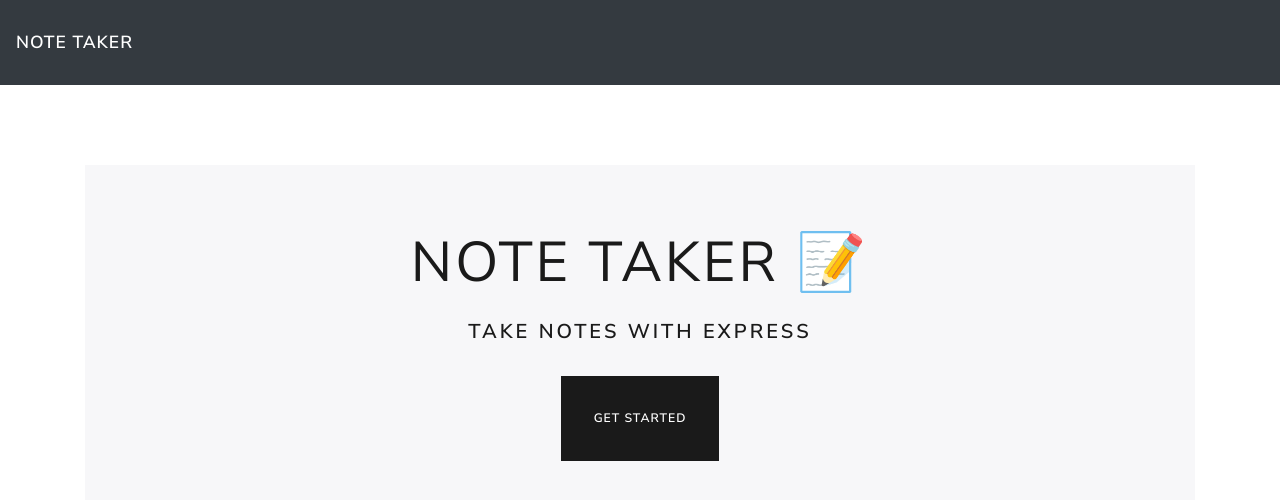
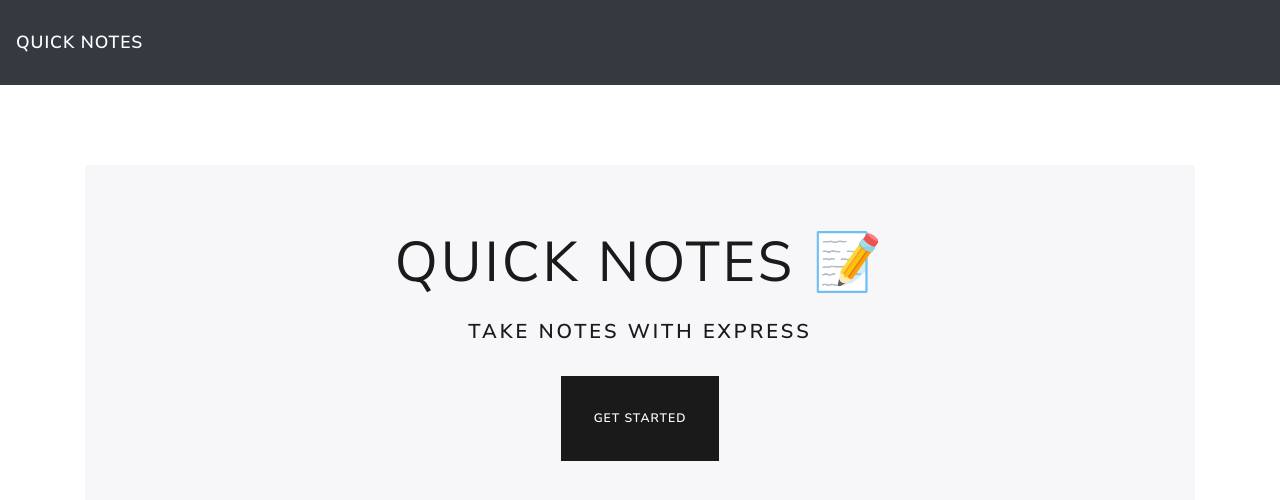
Before and after one commit to timothymickiewicz/QuickNotes, a website: page index.html in a window 1280 px wide. Drawn offline with nearby package versions, Linux system fonts and the light colour scheme; no server answers; files whose address does not match are found by name.

```diff
--- a/index.html
+++ b/index.html
@@ -11,12 +11,12 @@
 
 <body>
   <nav class="navbar navbar-dark bg-dark">
-    <a class="navbar-brand" href="/">Note Taker
+    <a class="navbar-brand" href="/">Quick Notes
     </a>
   </nav>
   <div class="container">
     <div style="margin-top: 80px;" class="jumbotron text-center">
-      <h1 class="display-4">Note Taker <span role="img" aria-label="Memo">📝</span></h1>
+      <h1 class="display-4">Quick Notes <span role="img" aria-label="Memo">📝</span></h1>
       <h4 class="mt-4">Take notes with Express</h4>
       <a class="btn btn-primary btn-lg mt-4" href="notes.html" role="button" id="start">Get Started</a>
     </div>
```
Also changed, not shown: notes.html (+1 -1 lines), README.md, assets/media/QuickNotesHomepage.jpg (added), 1 other file.
